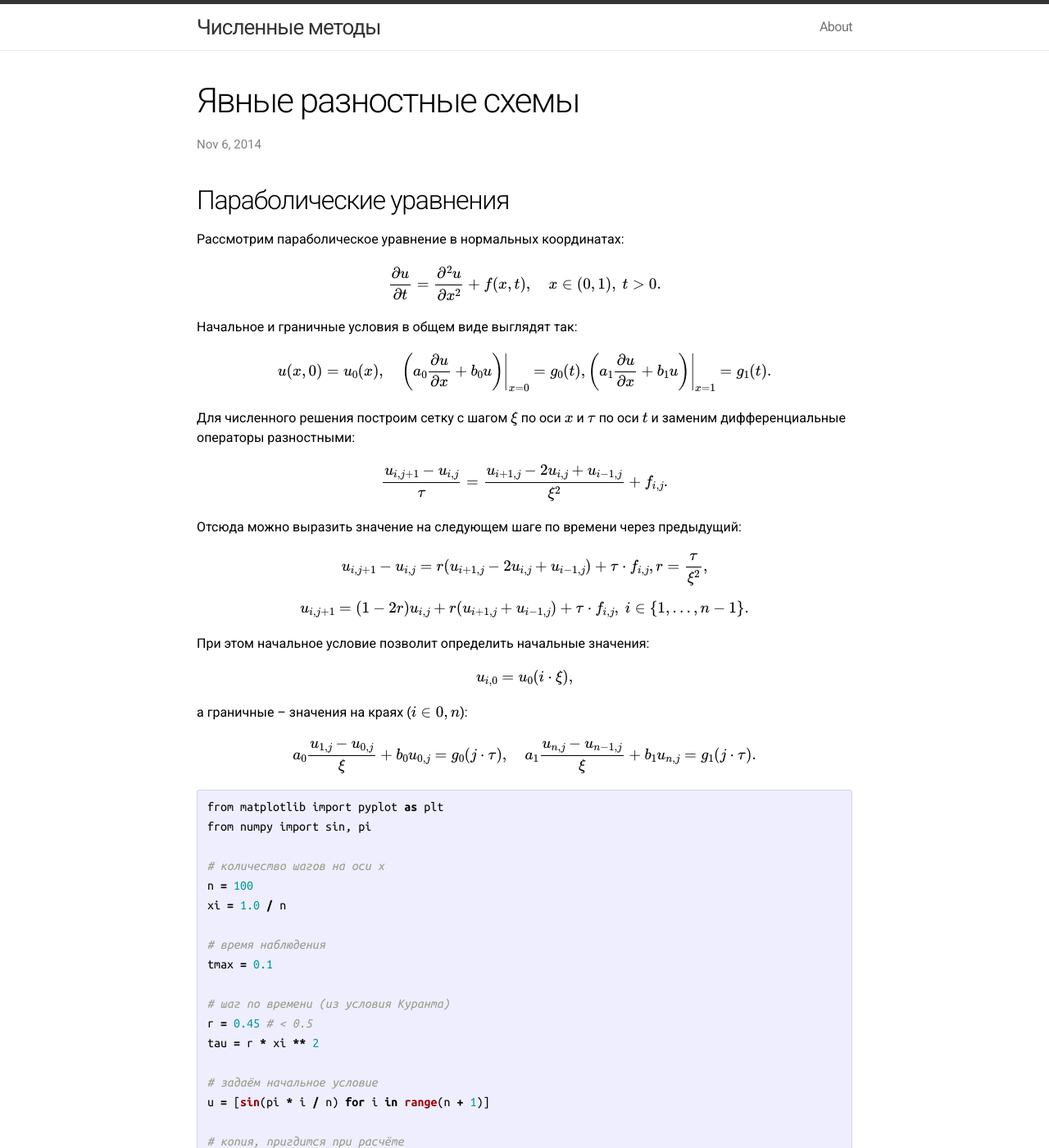
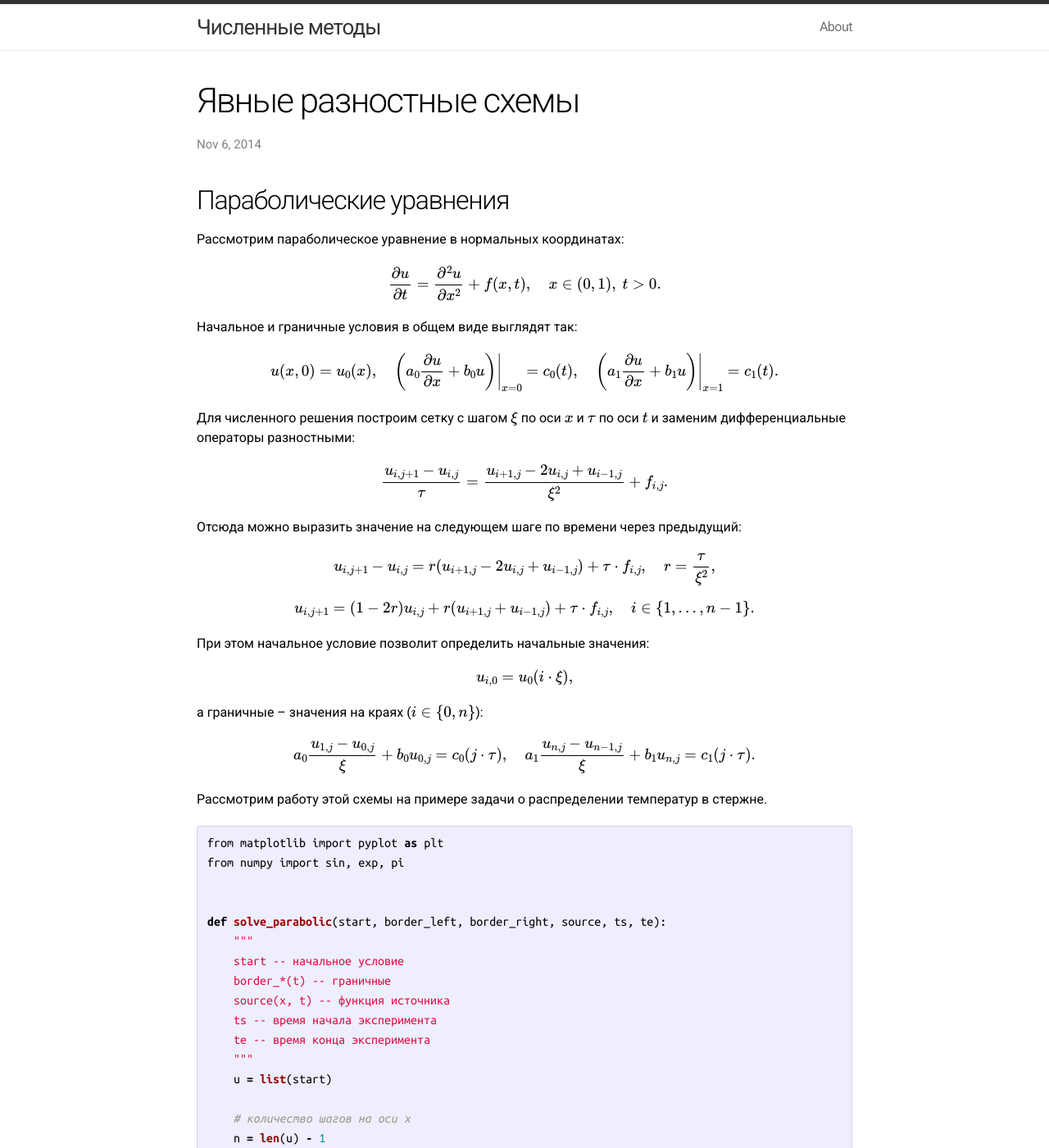
Before and after one commit to VSTU-physics/numeric-methods, a Jekyll site: the page built from _posts/ДУЧП/2014-11-06-явные-разностные-схемы.md, in a window 1280 px wide and 1400 px high. Shown: the whole window at 82% size. Built offline with Jekyll 4.4.1, drawn with Linux system fonts in a browser that asks for light colours; formulas are drawn with MathJax 3; some of the changed text lies outside the part shown.

Commit message:
Добавлена конкретная задача на параболическое уравнение

```diff
--- a/_posts/ДУЧП/2014-11-06-явные-разностные-схемы.md
+++ b/_posts/ДУЧП/2014-11-06-явные-разностные-схемы.md
@@ -18,8 +18,9 @@
 
 $$
   u(x, 0) = u_0(x),\quad
-  \left.\left(a_0 \frac{\partial u}{\partial x} + b_0 u\right)\right|_{x=0} = g_0(t),
-  \left.\left(a_1 \frac{\partial u}{\partial x} + b_1 u\right)\right|_{x=1} = g_1(t).
+  \left.\left(a_0 \frac{\partial u}{\partial x} + b_0 u\right)\right|_{x=0} = c_0(t),
+  \quad
+  \left.\left(a_1 \frac{\partial u}{\partial x} + b_1 u\right)\right|_{x=1} = c_1(t).
 $$
 
 Для численного решения построим сетку с шагом $$ \xi $$ по оси $$ x $$
@@ -34,12 +35,12 @@
 
 $$
     u_{i, j+1} - u_{i, j} = r(u_{i+1, j} - 2u_{i, j} + u_{i-1, j}) +
-    \tau\cdot f_{i, j}, r = \frac{\tau}{\xi^2},
+    \tau\cdot f_{i, j},\quad r = \frac{\tau}{\xi^2},
 $$
 
 $$
     u_{i, j+1} = (1 - 2r)u_{i, j} + r(u_{i+1, j} + u_{i-1, j})
-    + \tau\cdot f_{i, j},\ i \in \{1,\ldots, n-1\}.
+    + \tau\cdot f_{i, j},\quad i \in \{1,\ldots, n-1\}.
 $$
 
 При этом начальное условие позволит определить начальные значения:
@@ -48,62 +49,91 @@
     u_{i, 0} = u_0(i \cdot \xi),
 $$
 
-а граничные -- значения на краях ($$ i \in {0, n} $$):
+а граничные -- значения на краях ($$ i \in \{0, n\} $$):
 
 $$
-  a_0 \frac{u_{1, j} - u_{0, j}}{\xi} + b_0 u_{0, j} = g_0(j\cdot\tau),\quad
-  a_1 \frac{u_{n, j} - u_{n-1, j}}{\xi} + b_1 u_{n, j} = g_1(j\cdot\tau).
+  a_0 \frac{u_{1, j} - u_{0, j}}{\xi} + b_0 u_{0, j} = c_0(j\cdot\tau),\quad
+  a_1 \frac{u_{n, j} - u_{n-1, j}}{\xi} + b_1 u_{n, j} = c_1(j\cdot\tau).
 $$
 
+Рассмотрим работу этой схемы на примере задачи о распределении температур в
+стержне.
 
 {% highlight python %}
 from matplotlib import pyplot as plt
-from numpy import sin, pi
+from numpy import sin, exp, pi
 
-# количество шагов на оси x
+
+def solve_parabolic(start, border_left, border_right, source, ts, te):
+    """
+    start -- начальное условие
+    border_*(t) -- граничные
+    source(x, t) -- функция источника
+    ts -- время начала эксперимента
+    te -- время конца эксперимента
+    """
+    u = list(start)
+
+    # количество шагов на оси x
+    n = len(u) - 1
+    xi = 1.0 / n
+
+    # шаг по времени (из условия Куранта)
+    r = 0.45 # < 0.5
+    tau = r * xi ** 2
+
+    # копия, пригдится при расчёте
+    v = list(u)
+
+    # текущее время
+    t = ts
+
+    while t < te:
+        # пересчёт значений в середине по разносной схеме
+        for i in range(1, n):
+            v[i] = (1 - 2 * r) * u[i] +\
+                    r * (u[i-1] + u[i+1]) +\
+                    tau * source(i * xi, t)
+        # пересчёт значений на краях
+        a0, b0, c0 = border_left(t)
+        a1, b1, c1 = border_right(t)
+        v[0] = (c0 - v[1] * a0 / xi) / (b0 - a0 / xi)
+        v[n] = (c1 + v[n-1] * a1 / xi) / (b1 + a1 / xi)
+        # нет времени объяснять
+        u, v = v, u
+        # обновление времени
+        t += tau
+
+    return u
+
+# Рассмотрим решение на примере задачи о распределении температур в стержне
+# Пусть у достаточно тонкого стержня отсутствуют тепловые потери через боковую
+# поверхность. При этом левый его конец приведён в тепловой контакт с
+# термостатом, а правый -- теплоизолирован. Внутри стержня посередине находится
+# достаточно маленький источник тепла. Требуется определить распределение
+# температур в стержне
+
 n = 100
-xi = 1.0 / n
-
-# время наблюдения
-tmax = 0.1
-
-# шаг по времени (из условия Куранта)
-r = 0.45 # < 0.5
-tau = r * xi ** 2
 
 # задаём начальное условие
-u = [sin(pi * i / n) for i in range(n + 1)]
+u = [0.0 for i in range(n + 1)]
 
-# копия, пригдится при расчёте
-v = list(u)
+# граничные
+locked = lambda t: [0.0, 1.0, 0.0]           # контакт с термостатом
+free =   lambda t: [1.0, 0.0, 0.0]           # теплоизолированный конец
+source = lambda x, t: 1 if abs(x-0.5) < 1.0 / n else 0  # "точечный" источник посередине
 
-# текущее время
-t = 0
+X = [1.0 / n * i for i in range(n+1)]
 
-# функция источника
-f = lambda x, t: 0
+# профиль функции
+plt.plot(X, u)
 
-# профиль функции до
-plt.plot([xi * i for i in range(n+1)], u)
-
-while t < tmax:
-    # пересчёт значений в середине по разносной схеме
-    for i in range(1, n):
-        v[i] = (1 - 2 * r) * u[i] + r * (u[i-1] + u[i+1]) + tau * f(i * xi, t)
-    # пересчёт значений на краях -- пока для простоты закреплённые концы
-    v[0] = 0
-    v[n] = 0
-    # нет времени объяснять
-    u, v = v, u
-    # обновление времени
-    t += tau
-
-# профиль функции после
-plt.plot([xi * i for i in range(n+1)], u)
+dt = 0.1
+for i in range(7):
+    u = solve_parabolic(u, locked, free, source, i * dt, (i + 1) * dt)
+    plt.plot(X, u)
 
 # покажи мне это
 plt.show()
 
-# в следующий раз мы научимся строить несколько профилей
-# и будем задавать странные граничные условия
 {% endhighlight %}
```
